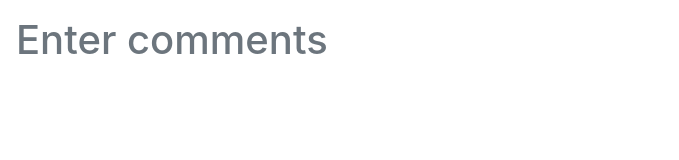
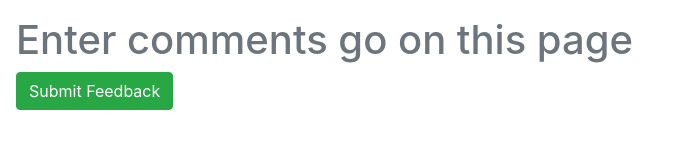
Before and after one commit to uyandam/itinerary, a website: page Project/views/comments.html in a window 1280 px wide. Shown: the whole page, without its empty margins (0-679 px from the left). Drawn offline with nearby package versions, Linux system fonts and the light colour scheme.

Commit message:
minor touch

```diff
--- a/Project/views/comments.html
+++ b/Project/views/comments.html
@@ -1,7 +1,7 @@
 <!DOCTYPE html>
 <html lang="en">
 <head>
-  <title>Beta Version</title>
+  <title>Comments Page</title>
   <meta charset="utf-8" />
   <!--link rel="stylesheet" href="/cdn/styles/main.css"-->
   <link rel="stylesheet" href="https://maxcdn.bootstrapcdn.com/bootstrap/4.4.1/css/bootstrap.min.css">
@@ -13,8 +13,8 @@
 <body class="p-3 mb-2 bg-white text-secondary">
 
 
-  <h1>Enter comments</h1>
-
+  <h1>Enter comments go on this page</h1>
+  <button id="submitcomment" class="btn btn-success" type="button">Submit Feedback</button>
 
 <br>
 <br>
```
Also changed, not shown: Project/views/feedback.html (+1 -1 lines).
